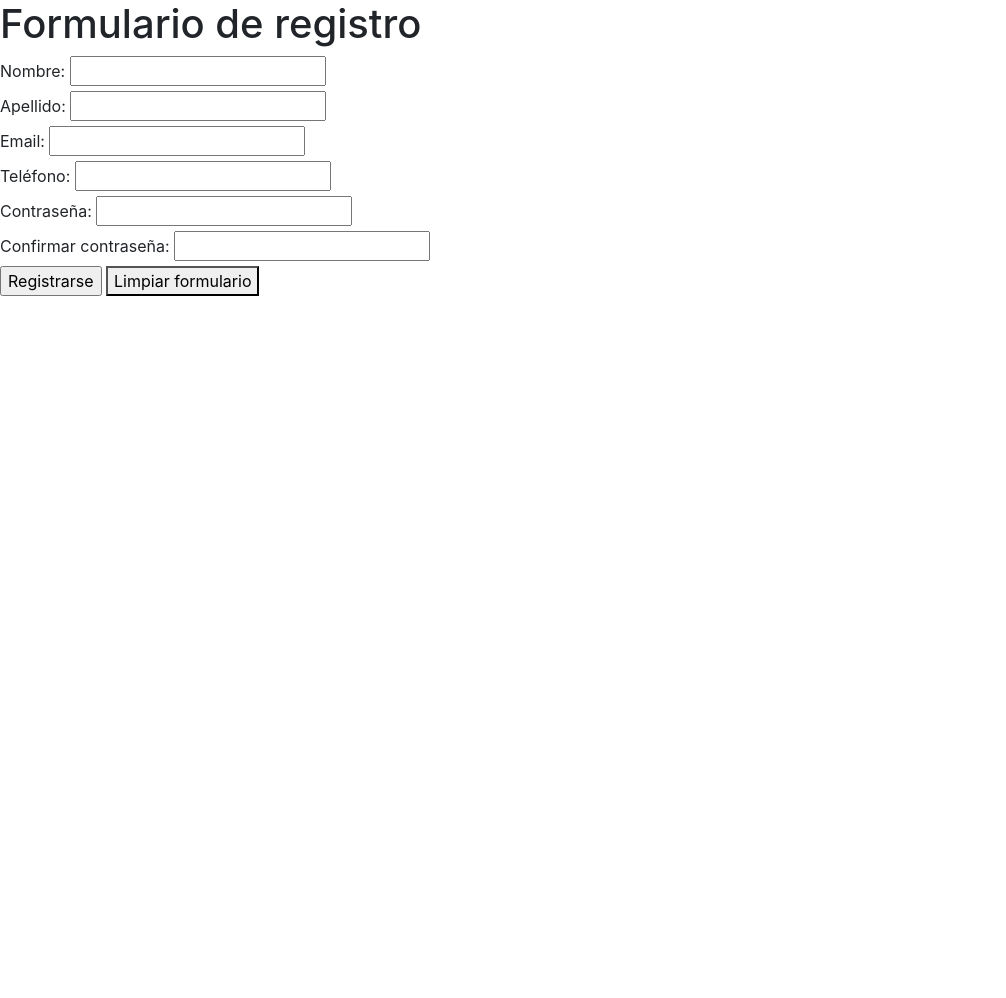
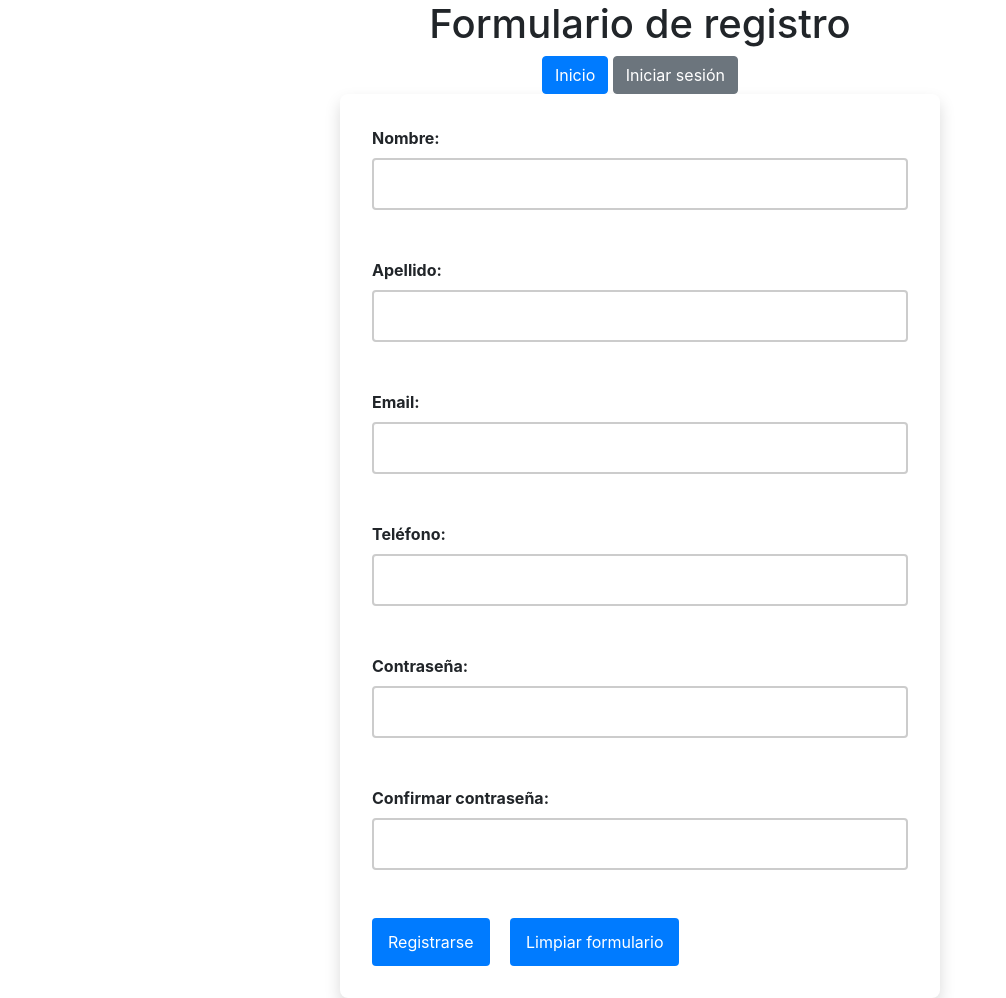
Before and after one commit to matias12k/examen, a Django app: template core/templates/core/registrarse.html in a window 1280 px wide. Shown: the whole page, without its empty margins (0-1006 px from the left). Before the commit the page ends 296 px from the top, so only its background shows below. Run offline with Django 3.2, Linux system fonts and the light colour scheme; the template is opened without the code that fills it, so the values that code supplies are empty; some libraries are stand-ins or nearby versions.

Commit message:
correcion

```diff
--- /dev/null
+++ b/core/static/css/registro.css
@@ -0,0 +1,87 @@
+/* Estilos para el formulario de registro */
+body {
+    font-family: Arial, sans-serif;
+    background-color: #f5f5f5;
+  }
+
+  h1 {
+    text-align: center;
+    font-size: 2.5rem;
+    margin-top: 2rem;
+    margin-bottom: 2rem;
+  }
+
+  form {
+    max-width: 600px;
+    margin: 0 auto;
+    padding: 2rem;
+    background-color: #fff;
+    box-shadow: 0 0.5rem 1rem rgba(0,0,0,0.15);
+    border-radius: 0.5rem;
+  }
+
+  label {
+    font-weight: bold;
+  }
+
+  input[type="text"],
+  input[type="email"],
+  input[type="tel"],
+  input[type="password"] {
+    display: block;
+    width: 100%;
+    padding: 0.75rem;
+    margin-bottom: 1.5rem;
+    font-size: 1rem;
+    border: 2px solid #ccc;
+    border-radius: 0.25rem;
+    box-sizing: border-box;
+  }
+
+  input[type="submit"] {
+    background-color:#007bff;
+    color: #fff;
+    padding: 0.75rem 1rem;
+    font-size: 1rem;
+    border: none;
+    border-radius: 0.25rem;
+    cursor: pointer;
+  }
+
+  button[type="button"] {
+    background-color: #007bff;
+    color: #fff;
+    padding: 0.75rem 1rem;
+    font-size: 1rem;
+    border: none;
+    border-radius: 0.25rem;
+    cursor: pointer;
+    margin-left: 1rem;
+  }
+
+  button[type="button"]:hover,
+  input[type="submit"]:hover {
+    background-color: #007bff;
+  }
+
+  .custom-btn {
+    background-color: #007bff;
+    color: #fff;
+  }
+   .btn-primary{
+    background-color: #007bff;
+    color: #fff;
+  }
+
+
+  input:focus,
+  button:focus {
+    outline: none;
+    border-color: #007bff;
+  }
+
+  .error {
+    color: red;
+    font-size: 0.8rem;
+    margin-top: 0.5rem;
+  }
--- a/core/templates/core/registrarse.html
+++ b/core/templates/core/registrarse.html
@@ -3,7 +3,7 @@
 <html>
   <head>
     <title>Formulario de registro</title>
-    <link rel="stylesheet" href="{% static 'css/inicio.css' %}">
+    <link rel="stylesheet" href="{% static 'css/registro.css' %}">
     <link rel="stylesheet" href="https://maxcdn.bootstrapcdn.com/bootstrap/4.5.2/css/bootstrap.min.css">
     <script src="https://ajax.googleapis.com/ajax/libs/jquery/3.5.1/jquery.min.js"></script>
     <script src="https://cdnjs.cloudflare.com/ajax/libs/popper.js/1.16.0/umd/popper.min.js"></script>
@@ -11,6 +11,10 @@
   </head>
   <body>
     <h1>Formulario de registro</h1>
+    <div class="botones text-center">
+        <a href="#" class="btn btn-primary">Inicio</a>
+        <a href="#" class="btn btn-secondary custom-btn">Iniciar sesión</a>
+      </div>
     <form action="#" method="POST">
       <label for="nombre">Nombre:</label>
       <input type="text" id="nombre" name="nombre" required><br>
```
